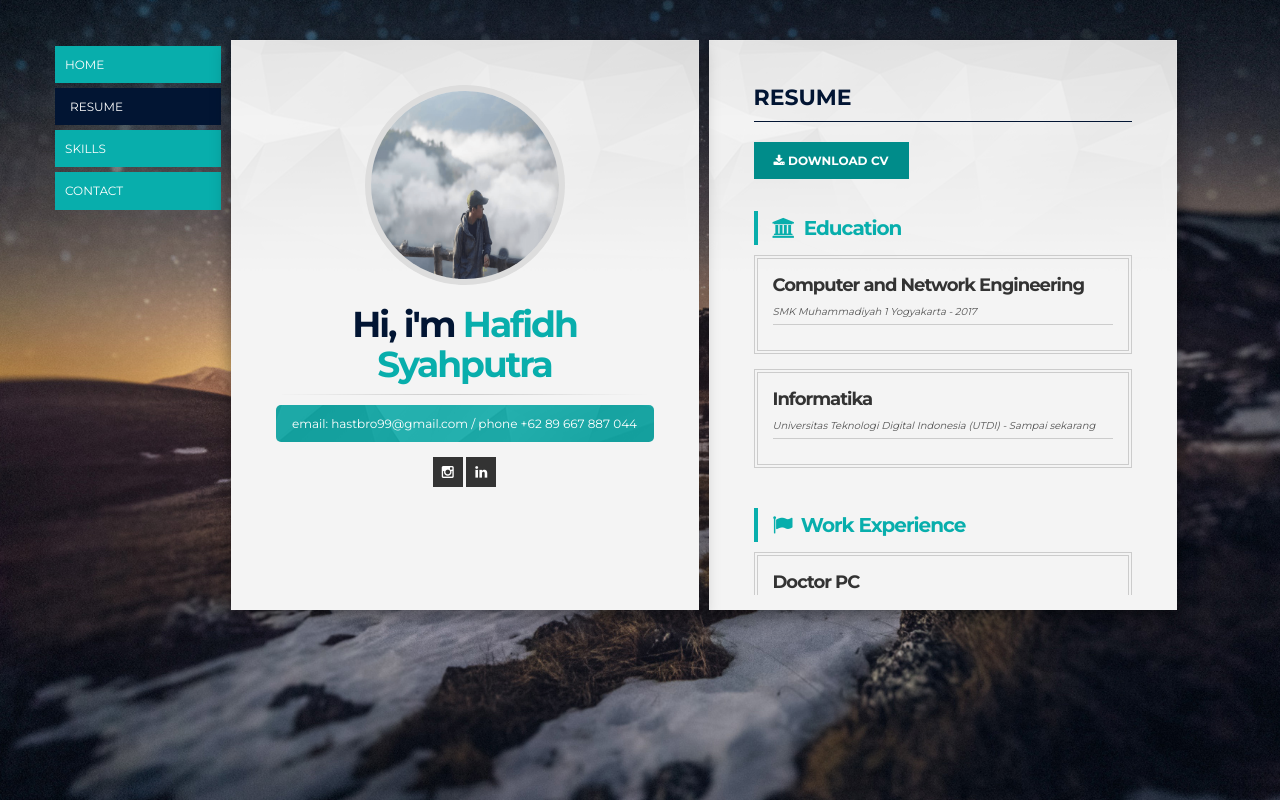
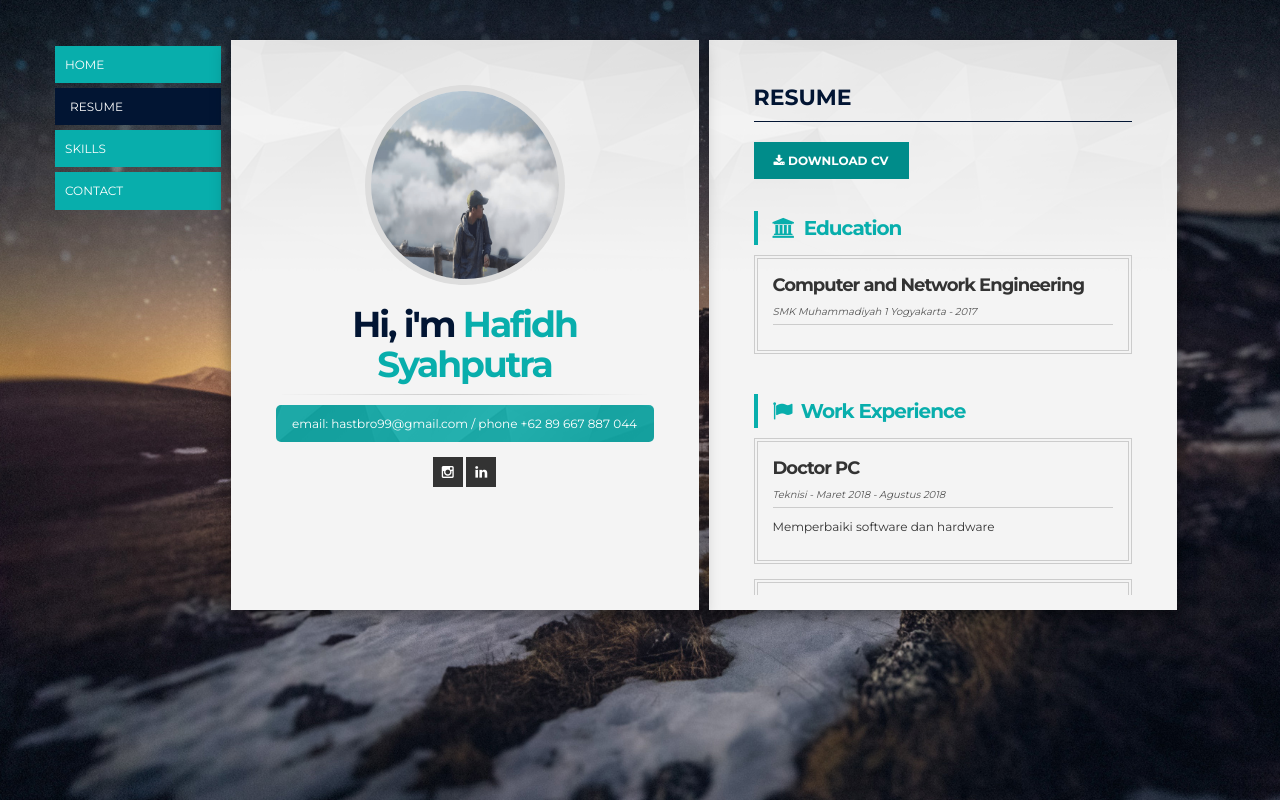
Before and after one commit to hast99/hast99.github.io, a plain HTML site: page index.html in a window 1280 px wide. Both pictures are taken after a click on the link "RESUME". Drawn offline with Linux system fonts and the light colour scheme; some packages are replaced by stand-ins of ours.

Commit message:
Update index.html

```diff
--- a/index.html
+++ b/index.html
@@ -180,22 +180,22 @@
                 <!-- /Resume Item -->
 
                 <!-- Resume Item -->
-                <div class="resume-item">
-                    <!-- Graduation title -->
-                    <h3 class="section-item-title-1">Informatika</h3>
-                    <!-- /Graduation title -->
-                    <!-- Graduation time -->
-                    <h4 class="graduation-time">Universitas Teknologi Digital Indonesia (UTDI) - <span
-                            class="graduation-date">Sampai sekarang</span></h4>
-                    <!-- /Graduation time -->
-                    <!-- content -->
-                    <!-- <div class="graduation-description">
-                        <p>Lorem Ipsum is simply dummy text of the printing and typesetting industry. Lorem Ipsum
-                            has been the industry's standard dummy text ever since the 1500s, when an unknown
-                            printer took a galley of type and scrambled it to make a type specimen book.</p>
-                    </div> -->
-                    <!-- /Content -->
-                </div>
+<!--                <div class="resume-item">-->
+<!--                    &lt;!&ndash; Graduation title &ndash;&gt;-->
+<!--                    <h3 class="section-item-title-1">Informatika</h3>-->
+<!--                    &lt;!&ndash; /Graduation title &ndash;&gt;-->
+<!--                    &lt;!&ndash; Graduation time &ndash;&gt;-->
+<!--                    <h4 class="graduation-time">Universitas Teknologi Digital Indonesia (UTDI) - <span-->
+<!--                            class="graduation-date">Sampai sekarang</span></h4>-->
+<!--                    &lt;!&ndash; /Graduation time &ndash;&gt;-->
+<!--                    &lt;!&ndash; content &ndash;&gt;-->
+<!--                    &lt;!&ndash; <div class="graduation-description">-->
+<!--                        <p>Lorem Ipsum is simply dummy text of the printing and typesetting industry. Lorem Ipsum-->
+<!--                            has been the industry's standard dummy text ever since the 1500s, when an unknown-->
+<!--                            printer took a galley of type and scrambled it to make a type specimen book.</p>-->
+<!--                    </div> &ndash;&gt;-->
+<!--                    &lt;!&ndash; /Content &ndash;&gt;-->
+<!--                </div>-->
 
             </div>
             <!--/ SECTION: Education -->
@@ -225,14 +225,14 @@
                 <!-- Resume Item -->
                 <div class="resume-item">
                     <!-- Work Place -->
-                    <h3 class="section-item-title-1">Erporate Solusi Global</h3>
+                    <h3 class="section-item-title-1">PT Erporate Solusi Global</h3>
                     <!-- /Work Place -->
                     <!-- Job Time -->
-                    <h4 class="job">Frontend Developer - <span class="job-date">Juni 2019 - Juni 2020</span></h4>
+                    <h4 class="job">QA Manual - <span class="job-date">Juli 2019 - Juni 2020</span></h4>
                     <!-- /Job Time-->
                     <!-- content -->
                     <div class="graduation-description">
-                        <p>Membuat website pada perusahaan software house</p>
+                        <p>Menemukan bug dan testing website & API</p>
                     </div>
                     <!-- /Content -->
                 </div>
@@ -241,7 +241,7 @@
                 <!-- Resume Item -->
                 <div class="resume-item">
                     <!-- Work Place -->
-                    <h3 class="section-item-title-1">CAKAP</h3>
+                    <h3 class="section-item-title-1">PT Cerdas Digital Nusantara</h3>
                     <!-- /Work Place -->
                     <!-- Job Time -->
                     <h4 class="job">Frontend Developer - <span class="job-date">Agustus 2020 - Oktober 2022</span>
@@ -390,7 +390,7 @@
                 <div class="contact-infos">
                     <h4 class="contact-subtitle-1"><i class="fa fa-map"></i>&nbsp; Address</h4>
                     <p>Salakan No 103 Bantul - Yogyakarta</p>
-                    <h4 class="contact-subtitle-1"><i class="fa fa-phone-square"></i>&nbsp; Phone</h4>
+                    <h4 class="contact-subtitle-1"><i class="fa fa-whatsapp"></i>&nbsp; Whatsapp</h4>
                     <p>+62 89 667 887 044</p>
                     <h4 class="contact-subtitle-1"><i class="fa fa-envelope"></i>&nbsp; Mail</h4>
                     <p>hastbro99@gmail.com</p>
```
